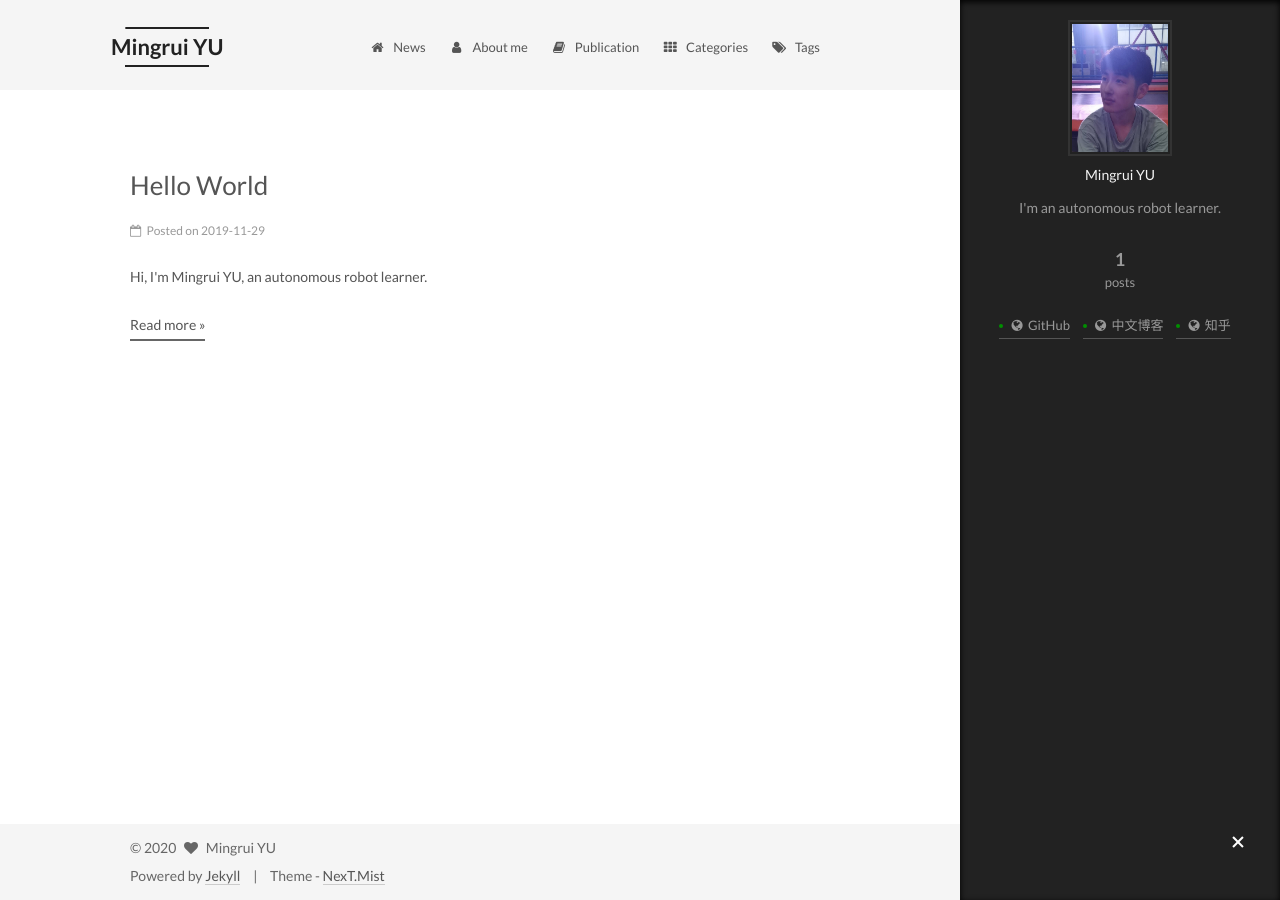
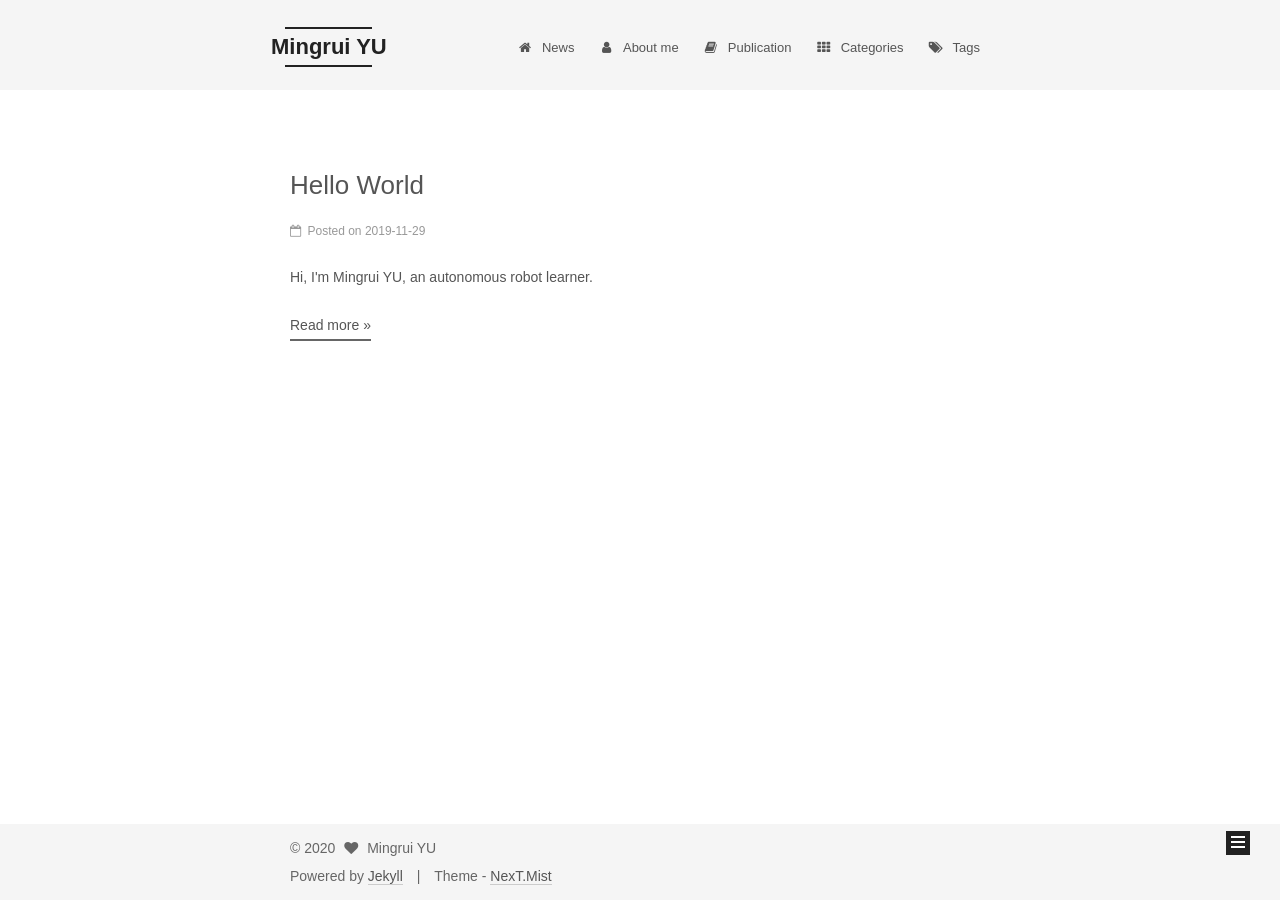
Before and after one commit to Mingrui-Yu/Mingrui-Yu.github.io, a Jekyll site: the page built from index.html, in a window 1280 px wide. Built offline with Jekyll 4.4.1, drawn with Linux system fonts in a browser that asks for light colours; some web fonts are replaced; the list of posts is cut into pages by our own code; part of the change alters nothing that is shown.

```diff
--- a/_config.yml
+++ b/_config.yml
@@ -176,7 +176,7 @@ font:
   global:
     # external: true will load this font family from host.
     external: true
-    family: Lato
+    family: Microsoft YaHei
 
   # Font settings for Headlines (h1, h2, h3, h4, h5, h6)
   # Fallback to `global` font settings.
@@ -611,7 +611,7 @@ exturl: false
 #! ---------------------------------------------------------------
 
 # Motion
-use_motion: true
+use_motion: false
 
 # Fancybox
 fancybox: true
```
